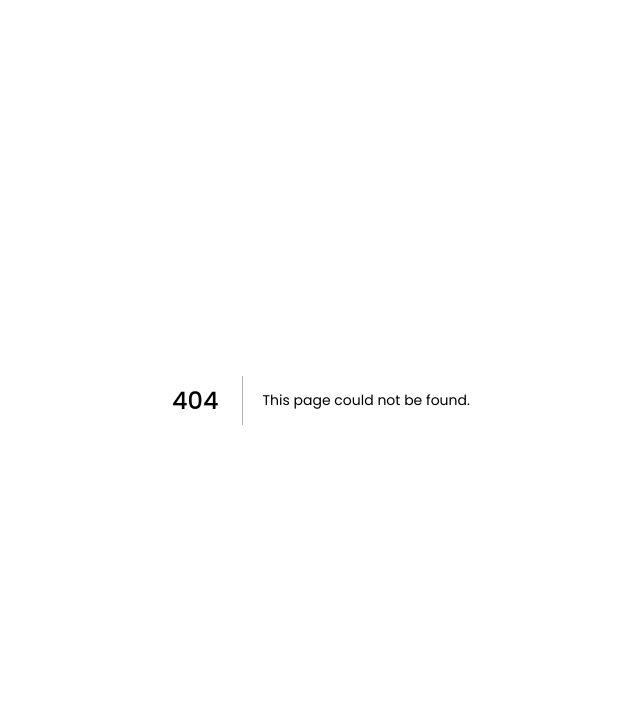
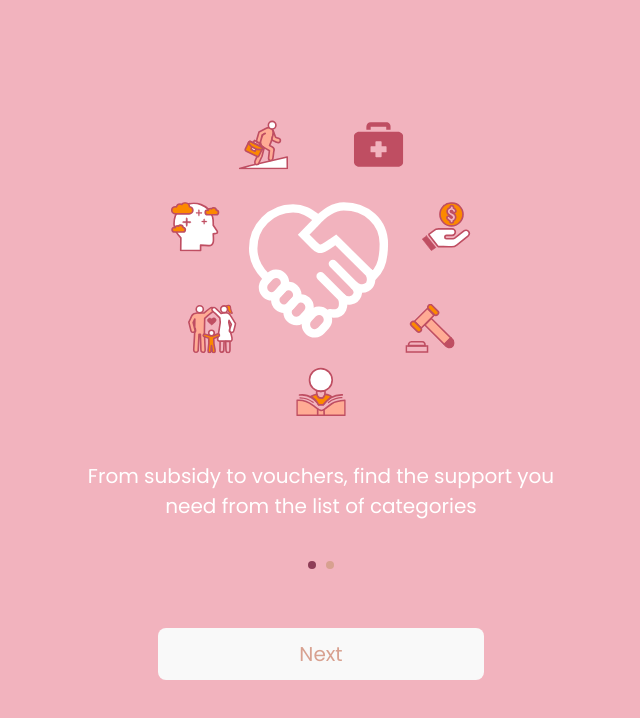
Before and after one commit to self-sg/beneficiary-pwa-nextjs, a Next.js app: page /onboarding/step-1 in a window 1280 px wide. Before the commit this address had no page. Shown: the top 718 px of the page, without its empty margins (319-959 px from the left). Built offline with nearby package versions, Linux system fonts and the light colour scheme.

Commit message:
Add step one and step two of the onboarding pages

```diff
--- /dev/null
+++ b/pages/onboarding/step-1.tsx
@@ -0,0 +1,33 @@
+import { useRouter } from 'next/router'
+import Image from 'next/image'
+import Button from '../../components/Button'
+import onboardingPage from '../../styles/OnboardingPage.module.css'
+import onboardingSupport from '../../public/assets/graphics/onboarding-support.svg'
+import stepOne from '../../public/assets/graphics/step-one.svg'
+
+export default function StepOne() {
+  const router = useRouter()
+
+  const navigateToNextStep = () => {
+    router.push('/onboarding/step-2')
+  }
+  return (
+    <div className={onboardingPage.pageWrapper}>
+      <div className={onboardingPage.container}>
+        <div className={onboardingPage.contentTop}>
+          <Image src={onboardingSupport} width={300} />
+          <p className={`${onboardingPage.textContainer} text-body-main-white`}>
+            From subsidy to vouchers, find the support you need from the list of
+            categories
+          </p>
+          <Image src={stepOne} />
+        </div>
+        <Button
+          type="secondary"
+          text="Next"
+          clickHandler={navigateToNextStep}
+        />
+      </div>
+    </div>
+  )
+}
--- /dev/null
+++ b/styles/OnboardingPage.module.css
@@ -0,0 +1,29 @@
+.pageWrapper {
+  height: 100vh;
+  background-color: #f2b3be;
+  display: flex;
+  align-items: center;
+  justify-content: center;
+  padding: 5%;
+}
+
+.container {
+  display: flex;
+  flex-direction: column;
+  justify-content: space-between;
+  align-items: center;
+  text-align: center;
+  min-height: 560px;
+  height: 75%;
+}
+
+.contentTop {
+  height: 450px;
+  display: flex;
+  flex-direction: column;
+  justify-content: space-between;
+}
+
+.textContainer {
+  max-width: 500px;
+}
```
Also changed, not shown: pages/onboarding/step-2.tsx (added, +33 -0 lines), public/assets/graphics/step-one.svg (added), public/assets/graphics/step-two.svg (added).
